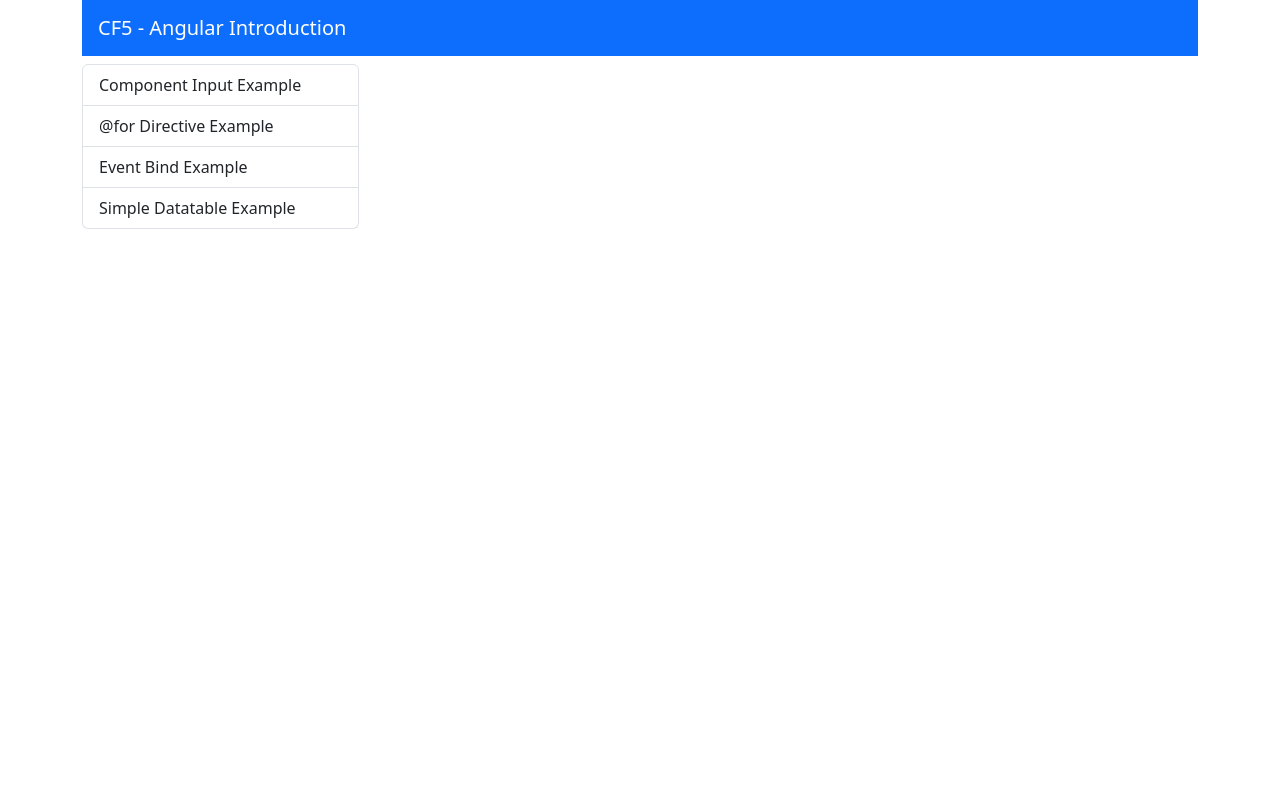
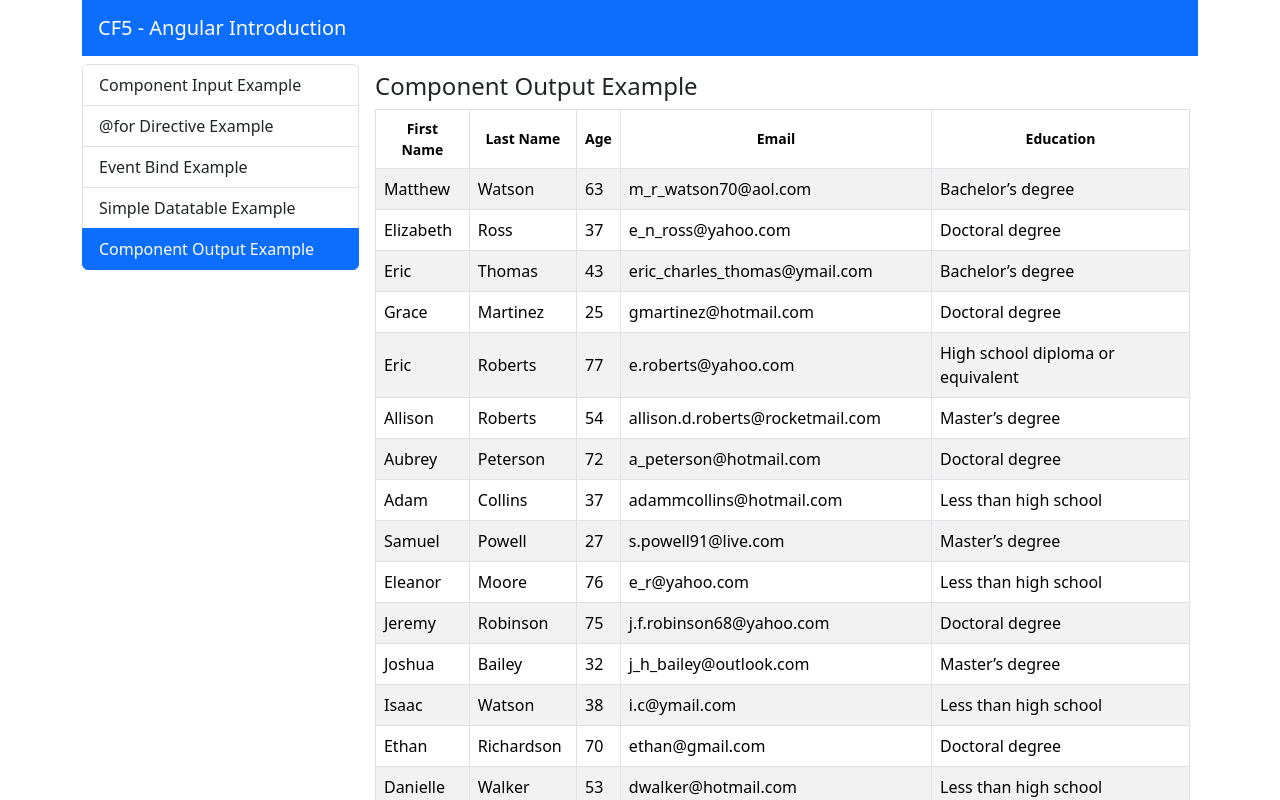
Before and after one commit to KoutoukidisPanagiotis/angular-introduction, an Angular app: page /component-output-example in a window 1280 px wide. Before the commit this address led to /. Shown: the top 800 px of the page. Built offline with nearby package versions, Linux system fonts and the light colour scheme.

Commit message:
component output

```diff
--- a/src/app/app.routes.ts
+++ b/src/app/app.routes.ts
@@ -4,11 +4,13 @@ import { WelcomeComponent } from './components/welcome/welcome.component';
 import { ComponentInputExampleComponent } from './components/component-input-example/component-input-example.component';
 import { ForDirectiveExampleComponent } from './components/for-directive-example/for-directive-example.component';
 import { SimpleDatatableExampleComponent } from './components/simple-datatable-example/simple-datatable-example.component';
+import { ComponentOutputExampleComponent } from './components/component-output-example/component-output-example.component';
 
 export const routes: Routes = [
     {path: 'for-directive-example', component: ForDirectiveExampleComponent},
     {path: 'component-input-example', component: ComponentInputExampleComponent},
     {path: 'event-bind-example', component: EventBindExampleComponent},
     {path: 'simple-datatable-example', component: SimpleDatatableExampleComponent},
-    {path: "", component : WelcomeComponent}
+    {path: "", component : WelcomeComponent},
+    {path: 'component-output-example', component: ComponentOutputExampleComponent}
 ];
--- /dev/null
+++ b/src/app/components/component-output-example/component-output-example.component.html
@@ -0,0 +1,7 @@
+<h4>Component Output Example</h4>
+
+<app-simple-datatable
+  [data]="manyPerson"
+  (personClicked)="onPersonClicked($event)"
+>
+</app-simple-datatable>
--- /dev/null
+++ b/src/app/components/component-output-example/component-output-example.component.ts
@@ -0,0 +1,31 @@
+import { Component } from '@angular/core';
+import { EPerson, ManyPerson } from 'src/app/shared/interfaces/person';
+import { SimpleDatatableComponent } from '../simple-datatable/simple-datatable.component';
+
+@Component({
+  selector: 'app-component-output-example',
+  standalone: true,
+  imports: [SimpleDatatableComponent],
+  templateUrl: './component-output-example.component.html',
+  styleUrl: './component-output-example.component.css',
+})
+export class ComponentOutputExampleComponent {
+  manyPerson = ManyPerson;
+
+  onPersonClicked(person: EPerson) {
+    console.log(person);
+    alert(this.personTemplate(person));
+  }
+
+  personTemplate(person: EPerson) {
+    return `
+    Person Details:
+
+    First Name: ${person.givenName}
+    Last Name: ${person.surName}
+    Age: ${person.age}
+    Email: ${person.email}
+    Education: ${person.education}
+    `;
+  }
+}
--- a/src/app/components/list-group-menu/list-group-menu.component.ts
+++ b/src/app/components/list-group-menu/list-group-menu.component.ts
@@ -15,5 +15,6 @@ export class ListGroupMenuComponent {
     { text: '@for Directive Example', routerLink: 'for-directive-example' },
     { text: 'Event Bind Example', routerLink: 'event-bind-example' },
     {text: 'Simple Datatable Example', routerLink: 'simple-datatable-example'},
+    {text: 'Component Output Example', routerLink:'component-output-example'},
   ];
 }
--- a/src/app/components/simple-datatable/simple-datatable.component.html
+++ b/src/app/components/simple-datatable/simple-datatable.component.html
@@ -10,7 +10,7 @@
     </thead>
     <tbody>
       @for (row of data; track row) {
-        <tr class="align-middle">
+        <tr class="align-middle" (dblclick)="onPersonClicked(row)">
           <td>{{ row.givenName }}</td>
           <td>{{ row.surName }}</td>
           <td>{{ row.age }}</td>
--- a/src/app/components/simple-datatable/simple-datatable.component.ts
+++ b/src/app/components/simple-datatable/simple-datatable.component.ts
@@ -1,4 +1,4 @@
-import { Component, Input } from '@angular/core';
+import { Component, EventEmitter, Input, Output } from '@angular/core';
 import { EPerson } from 'src/app/shared/interfaces/person';
 import { sortBy } from 'lodash-es';
 
@@ -11,6 +11,7 @@ import { sortBy } from 'lodash-es';
 })
 export class SimpleDatatableComponent {
   @Input() data: EPerson[];
+  @Output() personClicked = new EventEmitter<EPerson>();
 
   sortOrder = {
     givenName: 'none',
@@ -45,4 +46,8 @@ export class SimpleDatatableComponent {
       return '';
     }
   }
+
+  onPersonClicked(person: EPerson) {
+    this.personClicked.emit(person);
+  }
 }
```
Also changed, not shown: src/app/components/component-output-example/component-output-example.component.css (added), 1 other file (tests, documents, lock files or other folders).
